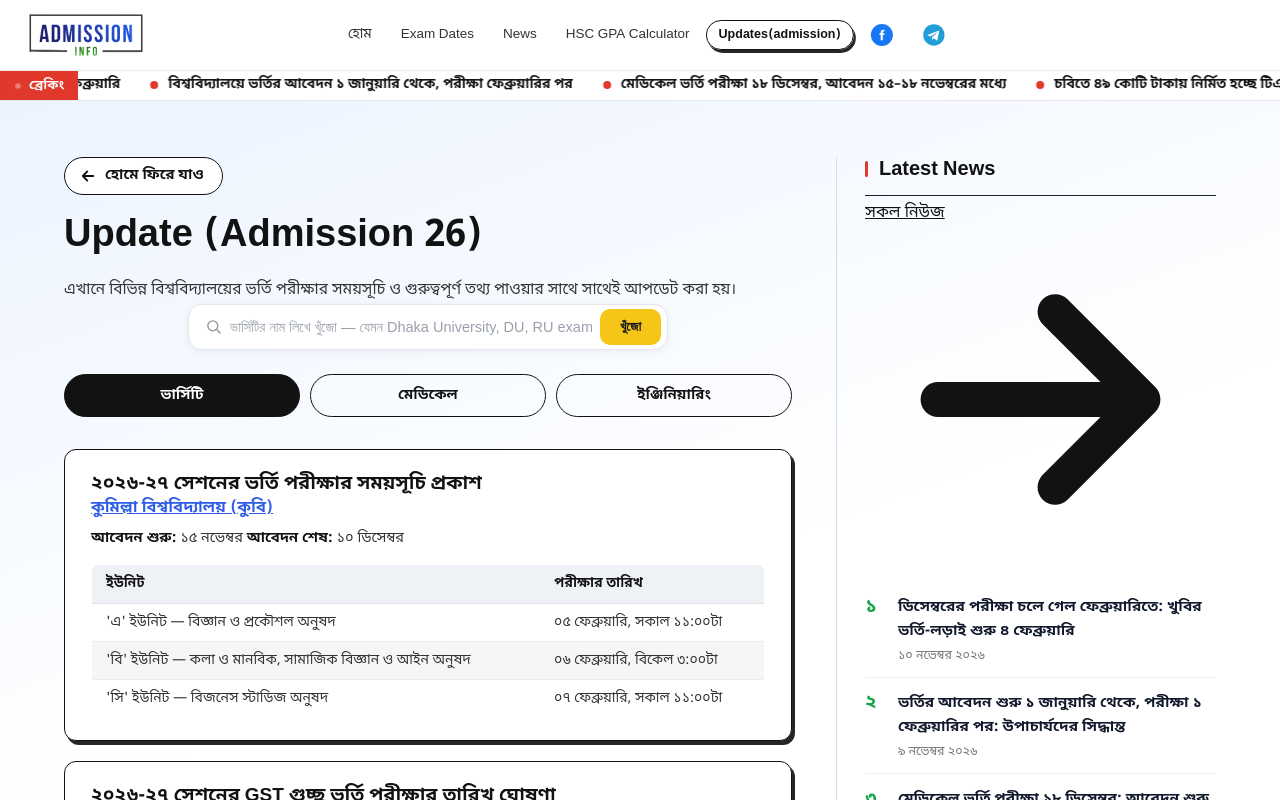
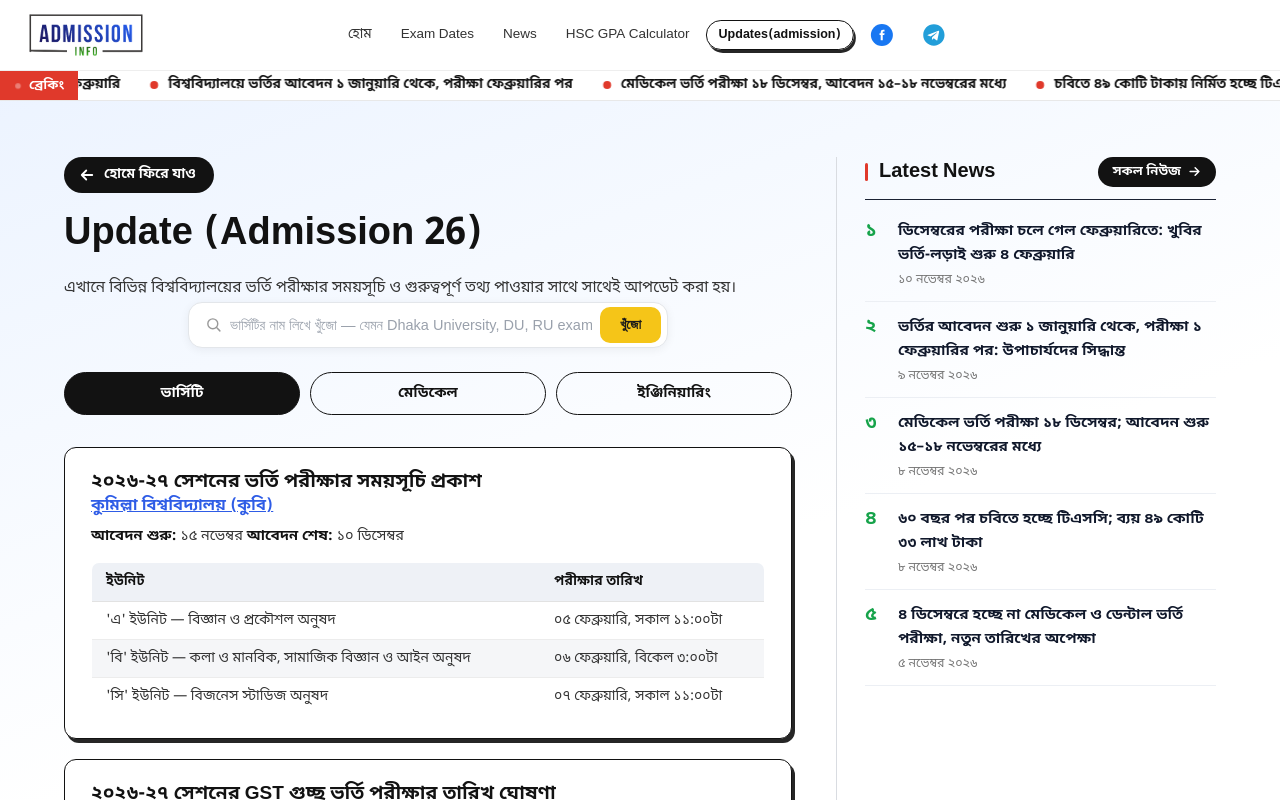
Before and after one commit to nishat-jihad/Admission-info, a Next.js app in the folder chance-hobe-ki/: page /updates in a window 1280 px wide. Shown: the top 800 px of the page. Built offline with nearby package versions, Linux system fonts and the light colour scheme.

Commit message:
Refactor news styles for improved design and layout

```diff
--- a/chance-hobe-ki/src/styles/news.css
+++ b/chance-hobe-ki/src/styles/news.css
@@ -968,15 +968,15 @@
   gap: 8px;
   margin: 0 0 18px;
   padding: 9px 18px 9px 14px;
-  border: 1.5px solid var(--black);
+  border: 0;
   border-radius: 999px;
-  background: #fff;
-  color: var(--black);
-  font-size: 14.5px;
+  background: var(--black);
+  color: #fff;
+  font-size: 13.5px;
   font-weight: 700;
   line-height: 1.2;
   text-decoration: none;
-  transition: background 0.15s ease, color 0.15s ease, transform 0.1s ease;
+  transition: background-color 0.2s ease, color 0.2s ease;
 }
 .back-btn svg {
   width: 18px;
@@ -984,18 +984,44 @@
   flex: 0 0 auto;
 }
 .back-btn:hover {
-  background: var(--black);
-  color: #fff;
-}
-.back-btn:active {
-  transform: translateY(1px);
+  background: var(--red);
 }
 
 /* ---------- হিরোর নিচের Latest News ---------- */
 .hero-latest {
-  margin-top: 30px;
-  max-width: 640px;
+  grid-column: 1 / -1;
+  width: 100%;
+  margin-top: 6px;
   text-align: left;
+}
+.hero-latest-head {
+  display: flex;
+  align-items: center;
+  justify-content: space-between;
+  gap: 12px;
+}
+.hero-latest-all {
+  display: inline-flex;
+  align-items: center;
+  gap: 6px;
+  flex: 0 0 auto;
+  padding: 8px 16px;
+  border: 0;
+  border-radius: 999px;
+  background: var(--black);
+  color: #fff;
+  font-size: 13.5px;
+  font-weight: 700;
+  line-height: 1.2;
+  text-decoration: none;
+  transition: background-color 0.2s ease, color 0.2s ease;
+}
+.hero-latest-all svg {
+  width: 15px;
+  height: 15px;
+}
+.hero-latest-all:hover {
+  background: var(--red);
 }
 .hero-latest-label {
   position: relative;
@@ -1064,8 +1090,7 @@
 }
 @media (max-width: 900px) {
   .hero-latest {
-    max-width: none;
-    margin-top: 24px;
+    margin-top: 0;
   }
   .hero-latest-grid {
     grid-template-columns: minmax(0, 1fr);
@@ -1086,9 +1111,27 @@ main.page.page-with-news {
 .page-main {
   min-width: 0;
 }
-.page-news-aside .news-aside-box {
-  max-height: calc(100vh - 104px);
-  overflow-y: auto;
+/* Latest News তালিকার হেডার: বাঁয়ে শিরোনাম, ডানে "সকল নিউজ" বাটন */
+.latest-list-head {
+  display: flex;
+  align-items: center;
+  justify-content: space-between;
+  gap: 12px;
+  margin-bottom: 6px;
+  padding-bottom: 12px;
+  border-bottom: 1px solid #1b2233;
+}
+.latest-list-head .news-aside-title {
+  margin: 0;
+  padding-bottom: 0;
+  border-bottom: 0;
+}
+.latest-list-head .news-aside-title::before {
+  bottom: 0.2em;
+}
+.latest-list-head .hero-latest-all {
+  padding: 7px 14px;
+  font-size: 13px;
 }
 .news-inline-box {
   display: none;
```
